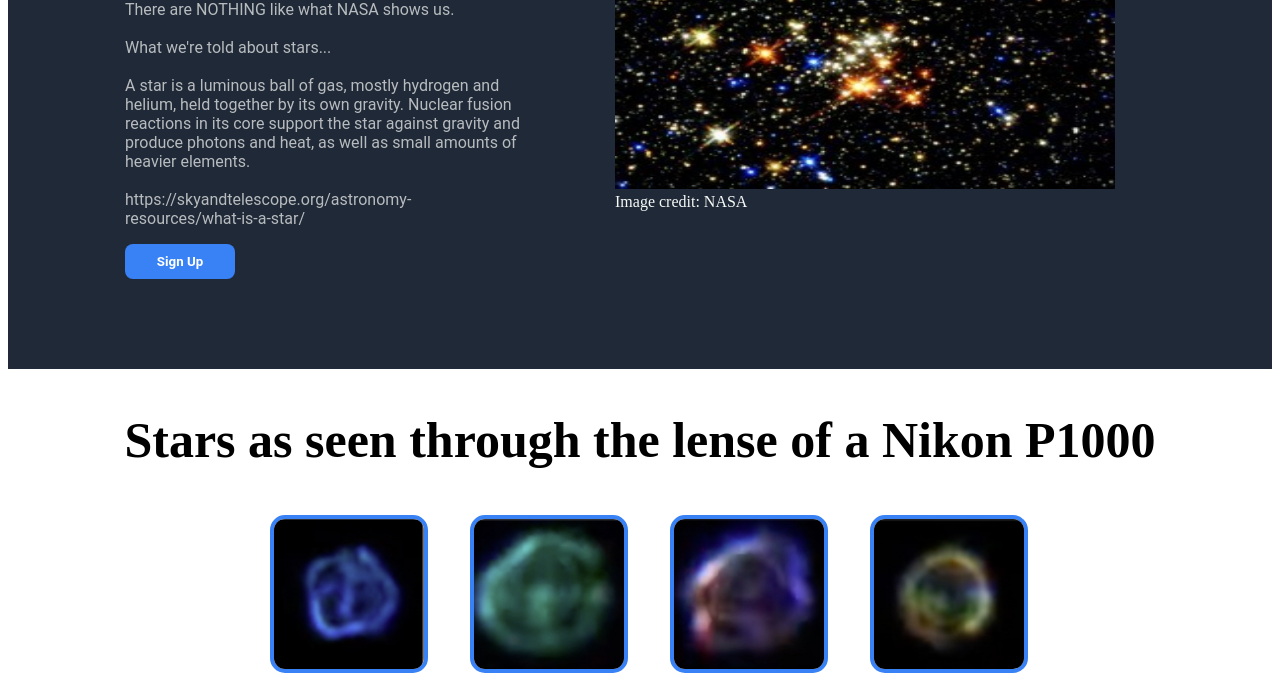
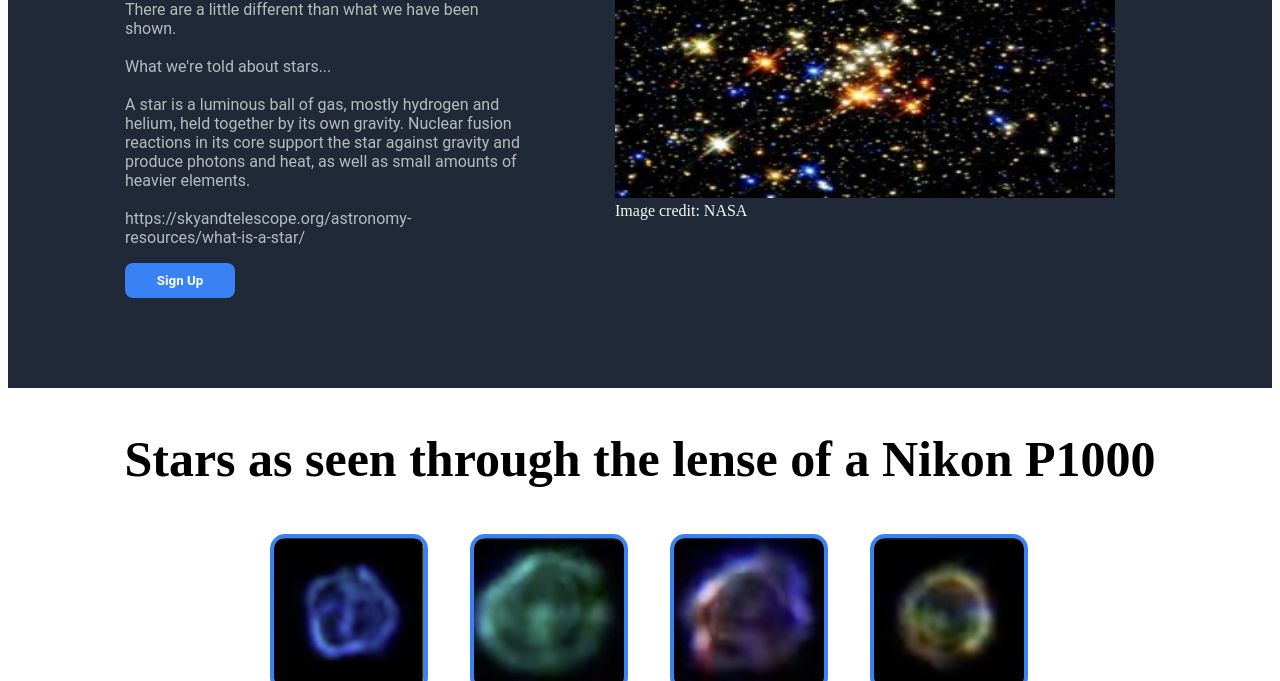
Before and after one commit to nakkiaroberts/landing-page, a plain HTML site: page index.html in a window 1280 px wide. Shown: the part 419-1100 px from the top of the page. Drawn offline with Linux system fonts and the light colour scheme.

Commit message:
Updated heading statement

```diff
--- a/index.html
+++ b/index.html
@@ -23,7 +23,7 @@
             <div class="hero-1 hero-cta">
                 <h1>Have you ever seen a real star?</h1>
                 <p>
-                    There are NOTHING like what NASA shows us.
+                    There are a little different than what we have been shown.
                     <br>
                     <br>
                     What we're told about stars...
```
